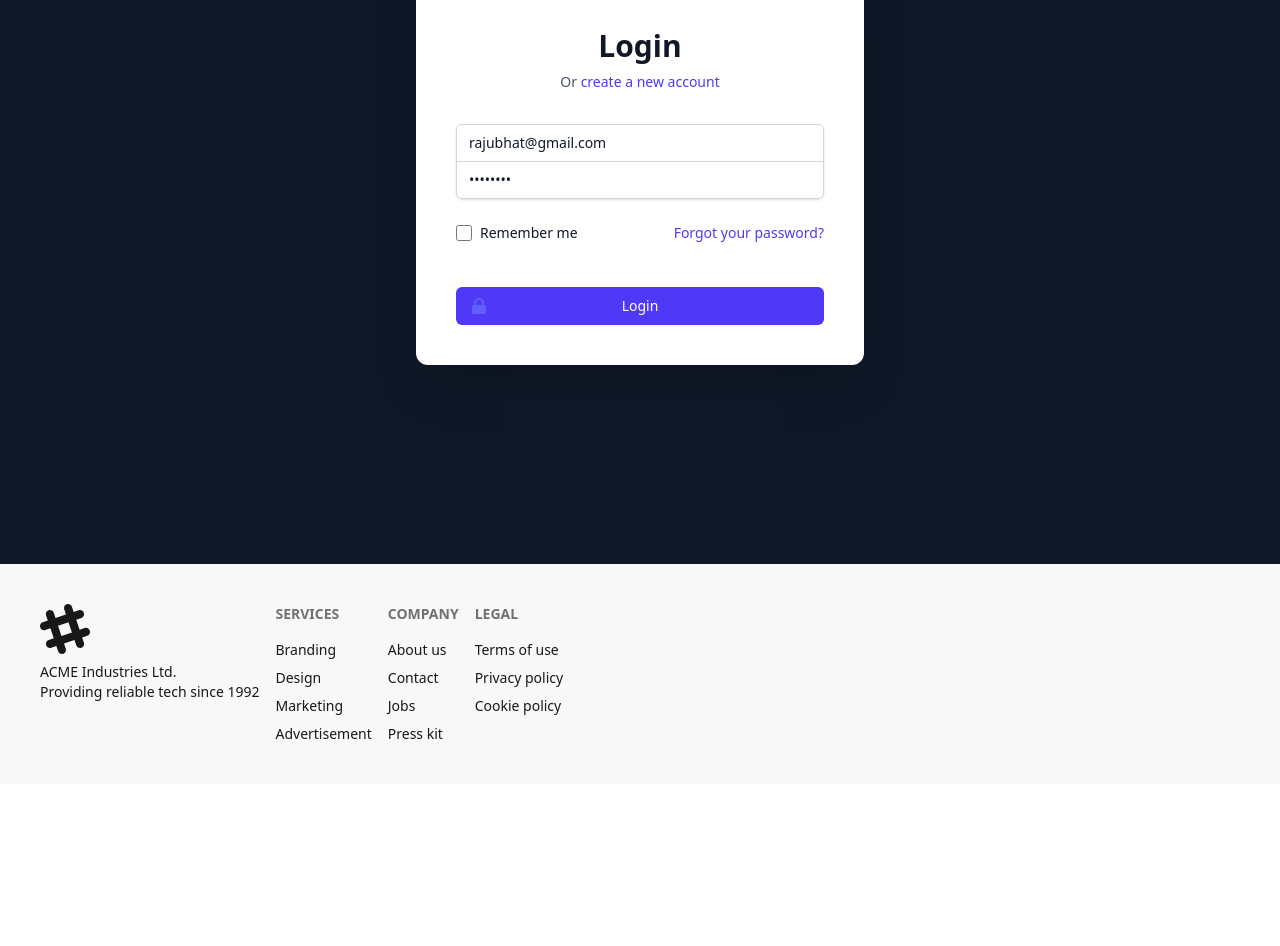
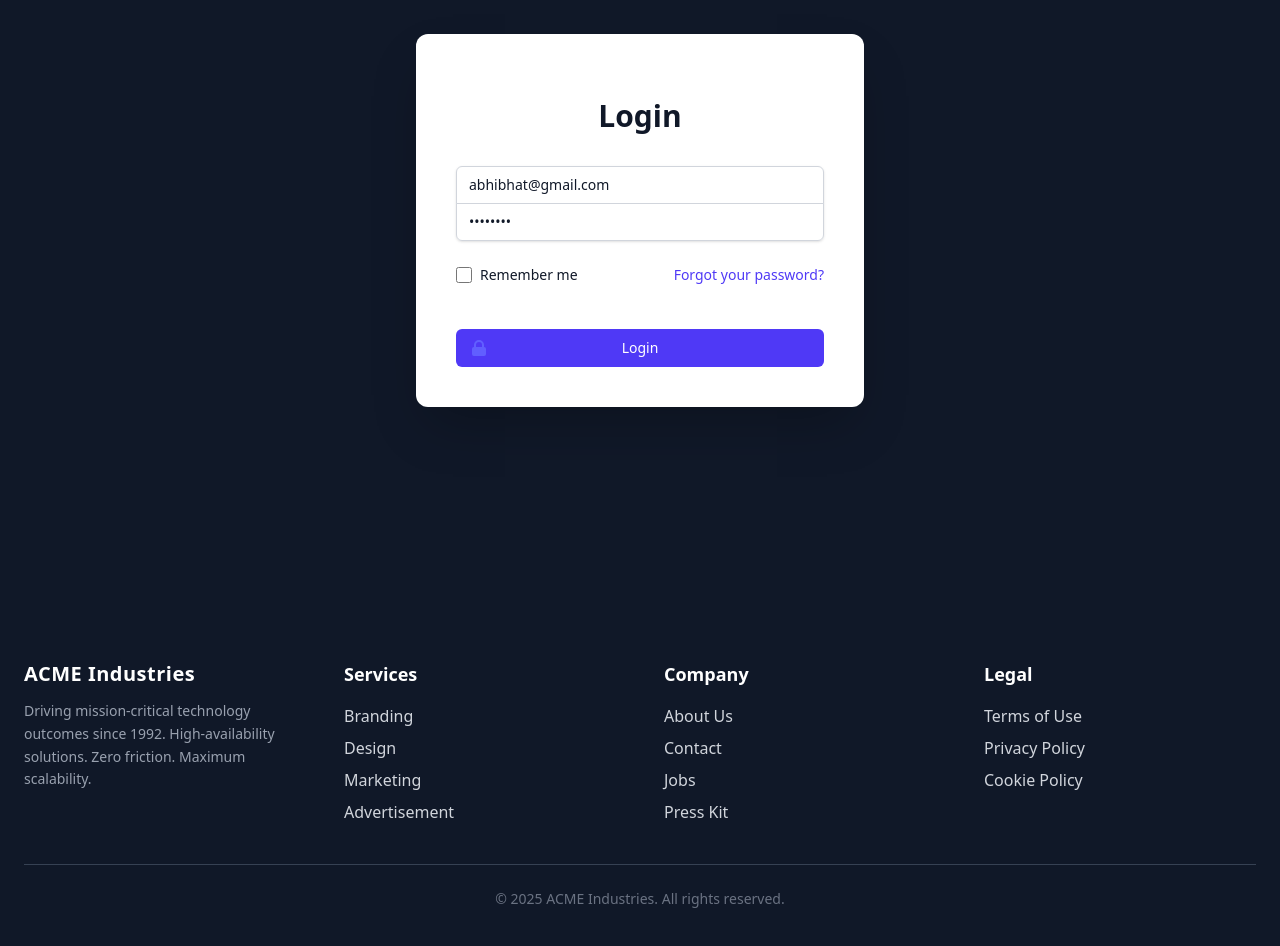
Before and after one commit to vinayakbhat123/vintinder-web, a React (Vite) app: page /login in a window 1280 px wide. Shown: the part 300-1246 px from the top of the page. Before the commit the page ends 1084 px from the top, so only its background shows below. Built offline with nearby package versions, Linux system fonts and the light colour scheme; no server answers.

Commit message:
Edit Profile feature created

```diff
--- /dev/null
+++ b/src/components/EditProfile.jsx
@@ -0,0 +1,151 @@
+import React, { useState } from 'react'
+import UserCard from './UserCard';
+import axios from "axios";
+import { BASE_URL } from '../utils/constants'
+import { useDispatch } from 'react-redux';
+import { addUser } from '../utils/userSlice';
+
+const EditProfile = ({user}) => {
+  const [firstName,setfirstName] = useState(user.firstName);
+  const [lastName,setlastName] = useState(user.lastName);
+  const [age,setage] = useState(user.age || "");
+  const [gender,setgender] = useState(user.gender || "")
+  const [about,setabout] = useState(user.about || "")
+  const [skills,setskills] = useState(user.skills || "")
+  const [photoUrl,setphotoUrl] = useState(user.photoUrl || "")
+  const [error,seterror] = useState("")
+  const [showToast,setshowToast] = useState(false)
+  const dispatch = useDispatch()
+
+  const saveProfile = async (e) =>{
+    e.preventDefault();
+    try {
+      const res = await axios.patch(BASE_URL + "/profile/update",{firstName,lastName,age,gender,about,photoUrl,skills},{withCredentials:true})
+      dispatch(addUser(res?.data?.data))
+      console.log(res?.config)
+      setshowToast(true)
+      setTimeout(() => {
+        setshowToast(false)
+      }, 3000);
+     }catch (error) {
+      if(error?.response){
+        seterror(error.response?.data);
+        console.error("Backend error",error.response?.data)
+      }else{
+        console.error("Network Error");
+        seterror("NetWork Error")
+      }
+
+    }
+  }
+
+ return (
+  <>
+    <div className="min-h-screen bg-gray-500 flex items-center justify-center ">
+      <div className="bg-gray-700 shadow-xl rounded-xl p-8 w-full max-w-2xl">
+        <h1 className="text-3xl font-semibold mb-6 text-center">Edit Profile</h1>
+        <form onSubmit={saveProfile} className="space-y-5">
+          <div>
+            <label className="block text-sm mb-1">Full Name</label>
+            <input
+              type="text"
+              name="firstName"
+              value={firstName}
+              required
+              onChange={(e) => setfirstName(e.target.value)}
+              className="w-full border rounded-lg px-3 py-2 focus:ring-2 focus:ring-indigo-500 outline-none"
+            />
+          </div>
+          <div>
+            <label className="block text-sm mb-1">lastName</label>
+            <input
+              type="text"
+              name="lastName"
+              value={lastName}
+              required
+              onChange={(e) => setlastName(e.target.value)}
+              className="w-full border rounded-lg px-3 py-2 focus:ring-2 focus:ring-indigo-500 outline-none"
+            />
+          </div>
+           <div>
+            <label className="block text-sm mb-1">Age</label>
+            <input
+              type="text"
+              name="age"
+              value={age}
+              required
+              onChange={(e) => setage(e.target.value)}
+              className="w-full border rounded-lg px-3 py-2 focus:ring-2 focus:ring-indigo-500 outline-none"
+            />
+          </div>
+           <div>
+             <label className="block text-sm mb-1">Gender</label>
+               <select
+                  name="gender"
+                  value={gender}
+                  required
+                  onChange={(e) => setgender(e.target.value)}
+                  className="w-full bg-gray-700 border rounded-lg px-3 py-2 focus:ring-2 focus:ring-indigo-500 outline-none"
+                >
+                 <option value="male">Male</option>
+                 <option value="female">Female</option>
+                 <option value="others">Others</option>
+               </select>
+             </div>
+
+           <div>
+            <label className="block text-sm mb-1">PhotoUrl</label>
+            <input
+              type="text"
+              name="photoUrl"
+              value={photoUrl}
+              required
+              onChange={(e) => setphotoUrl(e.target.value)}
+              className="w-full border rounded-lg px-3 py-2 focus:ring-2 focus:ring-indigo-500 outline-none"
+            />
+          </div>
+           <div>
+            <label className="block text-sm mb-1">About</label>
+            <input
+              type="text"
+              name="about"
+              value={about}
+              required
+              onChange={(e) => setabout(e.target.value)}
+              className="w-full border rounded-lg px-3 py-2 focus:ring-2 focus:ring-indigo-500 outline-none"
+            />
+          </div>
+           <div>
+            <label className="block text-sm mb-1">Skills</label>
+            <input
+              type="text"
+              name="skills"
+              value={skills}
+              required
+              onChange={(e) => setskills(e.target.value.split(","))}
+              className="w-full border rounded-lg px-3 py-2 focus:ring-2 focus:ring-indigo-500 outline-none"
+            />
+          </div>
+          <p className='text-red-500'>{error}</p>
+          <button
+            type="submit"
+            className="w-full bg-indigo-600 text-white py-2 rounded-lg hover:bg-indigo-700 transition"
+          >
+            Save Changes
+          </button>
+        </form>
+      </div>
+       <div className='px-16  flex'>
+        <UserCard user={{firstName,lastName,about,age,gender,photoUrl,skills}} />
+      </div>
+    </div>
+   {showToast && <div className="toast toast-top toast-center">
+       <div className="alert alert-success">
+          <span>Profile saved successfully.</span>
+       </div>
+    </div>}
+  </>
+  );
+}
+
+export default EditProfile
--- a/src/components/Footer.jsx
+++ b/src/components/Footer.jsx
@@ -1,47 +1,65 @@
 const Footer = () => {
-  return(
-  <div>
-    <footer className="footer sm:footer-horizontal bg-base-200 text-base-content p-10 flex bottom-0">
-  <aside>
-    <svg
-      width="50"
-      height="50"
-      viewBox="0 0 24 24"
-      xmlns="http://www.w3.org/2000/svg"
-      fillRule="evenodd"
-      clipRule="evenodd"
-      className="fill-current">
-      <path
-        d="M22.672 15.226l-2.432.811.841 2.515c.33 1.019-.209 2.127-1.23 2.456-1.15.325-2.148-.321-2.463-1.226l-.84-2.518-5.013 1.677.84 2.517c.391 1.203-.434 2.542-1.831 2.542-.88 0-1.601-.564-1.86-1.314l-.842-2.516-2.431.809c-1.135.328-2.145-.317-2.463-1.229-.329-1.018.211-2.127 1.231-2.456l2.432-.809-1.621-4.823-2.432.808c-1.355.384-2.558-.59-2.558-1.839 0-.817.509-1.582 1.327-1.846l2.433-.809-.842-2.515c-.33-1.02.211-2.129 1.232-2.458 1.02-.329 2.13.209 2.461 1.229l.842 2.515 5.011-1.677-.839-2.517c-.403-1.238.484-2.553 1.843-2.553.819 0 1.585.509 1.85 1.326l.841 2.517 2.431-.81c1.02-.33 2.131.211 2.461 1.229.332 1.018-.21 2.126-1.23 2.456l-2.433.809 1.622 4.823 2.433-.809c1.242-.401 2.557.484 2.557 1.838 0 .819-.51 1.583-1.328 1.847m-8.992-6.428l-5.01 1.675 1.619 4.828 5.011-1.674-1.62-4.829z"></path>
-    </svg>
-    <p>
-      ACME Industries Ltd.
-      <br />
-      Providing reliable tech since 1992
-    </p>
-  </aside>
-  <nav>
-    <h6 className="footer-title">Services</h6>
-    <a className="link link-hover">Branding</a>
-    <a className="link link-hover">Design</a>
-    <a className="link link-hover">Marketing</a>
-    <a className="link link-hover">Advertisement</a>
-  </nav>
-  <nav>
-    <h6 className="footer-title">Company</h6>
-    <a className="link link-hover">About us</a>
-    <a className="link link-hover">Contact</a>
-    <a className="link link-hover">Jobs</a>
-    <a className="link link-hover">Press kit</a>
-  </nav>
-  <nav>
-    <h6 className="footer-title">Legal</h6>
-    <a className="link link-hover">Terms of use</a>
-    <a className="link link-hover">Privacy policy</a>
-    <a className="link link-hover">Cookie policy</a>
-  </nav>
-</footer>
-  </div>)
-}
+  return (
+    <footer className="w-full bg-gray-900 text-gray-300 py-10 px-6">
+      <div className="max-w-7xl mx-auto grid grid-cols-1 sm:grid-cols-2 lg:grid-cols-4 gap-12">
+
+        {/* Brand Section */}
+        <div className="space-y-3">
+          <h2 className="text-xl font-bold text-white tracking-wide">
+            ACME Industries
+          </h2>
+          <p className="text-sm text-gray-400 leading-relaxed">
+            Driving mission-critical technology outcomes since 1992.
+            High-availability solutions. Zero friction. Maximum scalability.
+          </p>
+        </div>
+
+        {/* Services */}
+        <div>
+          <h3 class="text-lg font-semibold text-white mb-4">
+            Services
+          </h3>
+          <ul className="space-y-2">
+            <li className="hover:text-white cursor-pointer">Branding</li>
+            <li className="hover:text-white cursor-pointer">Design</li>
+            <li className="hover:text-white cursor-pointer">Marketing</li>
+            <li className="hover:text-white cursor-pointer">Advertisement</li>
+          </ul>
+        </div>
+
+        {/* Company */}
+        <div>
+          <h3 class="text-lg font-semibold text-white mb-4">
+            Company
+          </h3>
+          <ul className="space-y-2">
+            <li className="hover:text-white cursor-pointer">About Us</li>
+            <li className="hover:text-white cursor-pointer">Contact</li>
+            <li className="hover:text-white cursor-pointer">Jobs</li>
+            <li className="hover:text-white cursor-pointer">Press Kit</li>
+          </ul>
+        </div>
+
+        {/* Legal */}
+        <div>
+          <h3 class="text-lg font-semibold text-white mb-4">
+            Legal
+          </h3>
+          <ul className="space-y-2">
+            <li className="hover:text-white cursor-pointer">Terms of Use</li>
+            <li className="hover:text-white cursor-pointer">Privacy Policy</li>
+            <li className="hover:text-white cursor-pointer">Cookie Policy</li>
+          </ul>
+        </div>
+
+      </div>
+
+      {/* Divider + Bottom Note */}
+      <div className="mt-10 border-t border-gray-700 pt-6 text-center text-sm text-gray-500">
+        © {new Date().getFullYear()} ACME Industries. All rights reserved.
+      </div>
+    </footer>
+  );
+};
 
 export default Footer;
--- a/src/components/Header.jsx
+++ b/src/components/Header.jsx
@@ -18,9 +18,9 @@ const Header = () => {
     }
   }
   return(
-  <div className="navbar bg-base-200 shadow-sm">
+  <div className="navbar bg-base-200 shadow-sm p-10">
   <div className="flex-1">
-    <Link to={"/feed"}className="btn btn-ghost text-xl">VinTinder</Link>
+    <Link to={"/feed"}className="btn btn-ghost text-3xl">VinTinder</Link>
   </div>
   {user && (
   <div className="flex gap-2">
--- a/src/components/Login.jsx
+++ b/src/components/Login.jsx
@@ -6,8 +6,8 @@ import { addUser } from '../utils/userSlice';
 import { BASE_URL } from '../utils/constants';
 const Login = () => {
   // State to manage the form inputs
-  const [emailId,setEmailId] = useState("rajubhat@gmail.com");
-  const [password,setPassword] = useState("Raju@123")
+  const [emailId,setEmailId] = useState("abhibhat@gmail.com");
+  const [password,setPassword] = useState("Abhi@123")
   const [error,setError] = useState("");
   const navigate = useNavigate()
   const dispatch = useDispatch()
@@ -25,7 +25,10 @@ const Login = () => {
        dispatch(addUser(res.data))
        navigate("/feed")
     } catch (error) {
-      setError(error?.response?.data)
+      if(status == 400) {
+        console.error("Error occured")
+      }
+      setError(error?.errors?.message)
 
     }
 
@@ -40,11 +43,6 @@ const Login = () => {
           <h2 className="mt-6 text-center text-3xl font-extrabold text-gray-900">
             Login
           </h2>
-          <p className="mt-2 text-center text-sm text-gray-600">
-            Or <a href="#" className="font-medium text-indigo-600 hover:text-indigo-500">
-              create a new account
-            </a>
-          </p>
         </div>
 
         {/* Form */}
--- /dev/null
+++ b/src/components/UserCard.jsx
@@ -0,0 +1,42 @@
+import React from 'react'
+
+const UserCard = ({user}) => {
+  const {firstName,lastName,age,gender,skills,about,photoUrl} = user
+  return (
+    <div className="w-96 bg-white border border-gray-200 rounded-xl shadow-sm overflow-hidden">
+      <div className="h-52 w-full overflow-hidden">
+        <img
+          className="h-full w-full object-cover"
+          src={photoUrl}
+          alt="Shoes"
+        />
+      </div>
+
+      <div className="p-5 flex flex-col gap-3">
+        <h2 className="text-xl font-semibold text-gray-800">{firstName + " " + lastName}</h2>
+          {age && gender && <p className="text-gray-600">{age + " " + gender}</p> }
+        <p className="text-gray-600">{about}</p>
+      {skills && <p>{skills.map((skill, index) => (
+        <span
+          key={index}
+          className="px-3 py-1 bg-green-600 text-white rounded-lg text-sm shadow-sm"
+        >
+          {skill}
+        </span>
+      ))}</p> }
+
+
+        <div className="flex justify-evenly">
+          <button className="px-4 py-2 bg-blue-600 text-white text-sm rounded-lg hover:bg-blue-700 transition">
+            Ignored
+          </button>
+           <button className="px-4 py-2 bg-pink-600 text-white text-sm rounded-lg hover:bg-blue-700 transition">
+            Interested
+          </button>
+        </div>
+      </div>
+    </div>
+  );
+}
+
+export default UserCard
--- a/src/utils/appStore.js
+++ b/src/utils/appStore.js
@@ -1,8 +1,10 @@
 import {configureStore} from "@reduxjs/toolkit"
 import  userReducer  from "./userSlice";
+import feedReducer from "./feedSlice";
 const appStore = configureStore({
   reducer:{
     user:userReducer,
+    feed:feedReducer,
   }
 });
 
```
Also changed, not shown: src/components/Feed.jsx (+26 -2 lines), src/components/Profile.jsx (+9 -2 lines), src/utils/feedSlice.js (added, +14 -0 lines), 1 other file (tests, documents, lock files or other folders).
